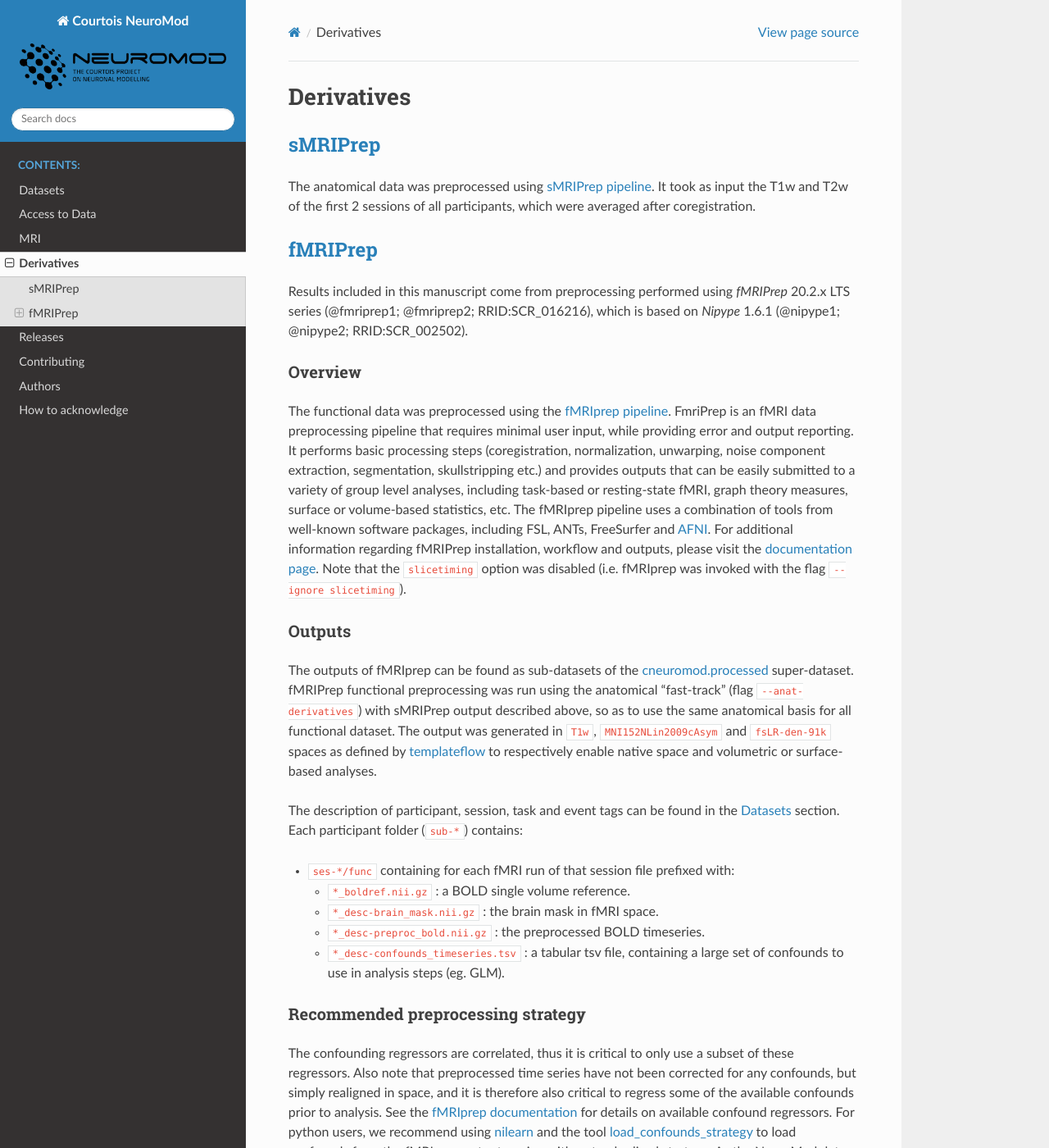
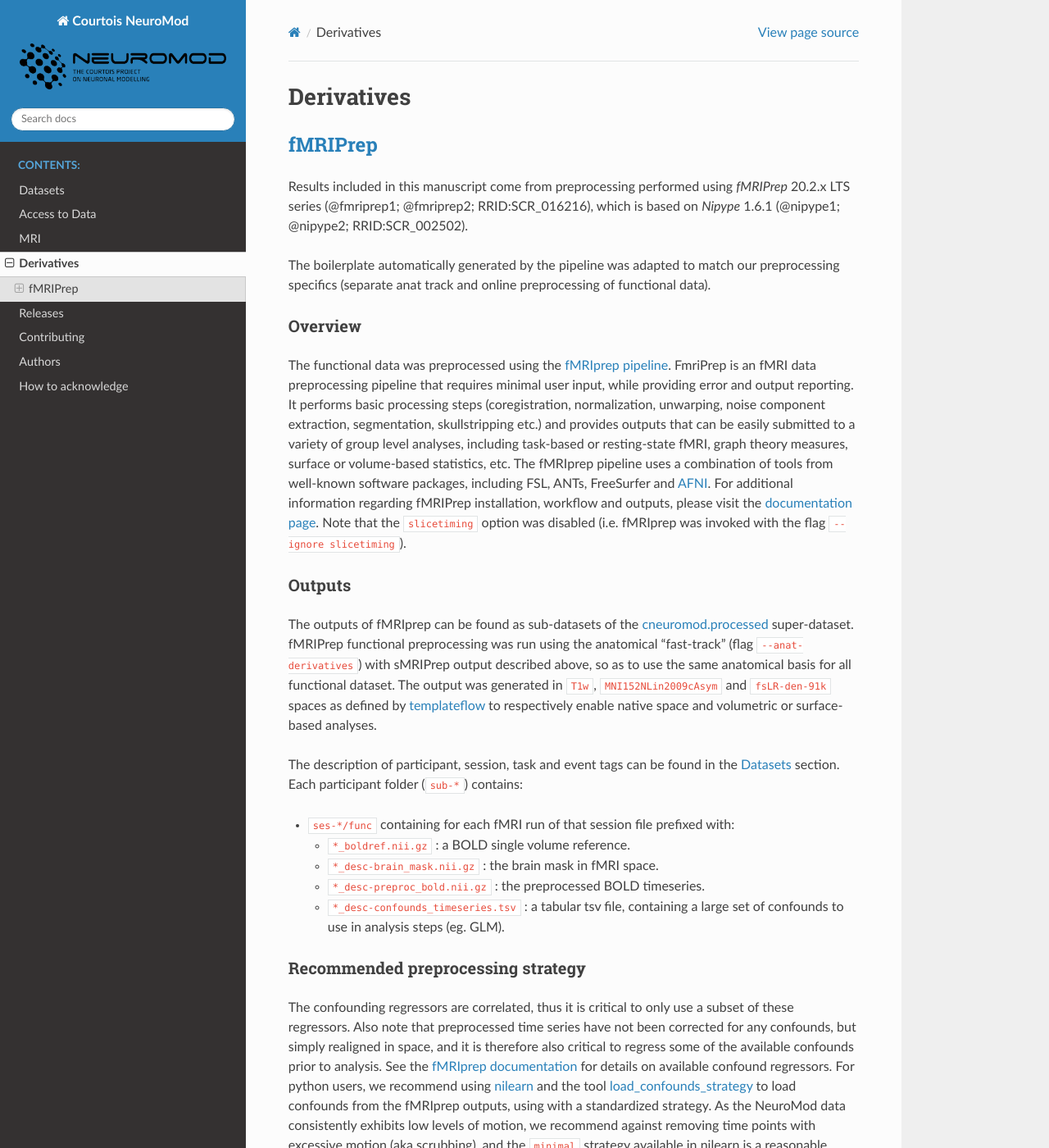
Before and after one commit to courtois-neuromod/cneuromod_docs, a Sphinx documentation site: the page built from source/DERIVATIVES.md, in a window 1280 px wide and 1400 px high. Shown: the whole window at 82% size. Built offline with Sphinx 7.4.7 and the Read the Docs theme 2.0.0, drawn with Linux system fonts in a browser that asks for light colours; some of the changed text lies outside the part shown.

Commit message:
doc boilerplate adaptation

```diff
--- a/source/DERIVATIVES.md
+++ b/source/DERIVATIVES.md
@@ -1,18 +1,14 @@
 # Derivatives
 
-## [sMRIPrep](https://github.com/courtois-neuromod/anat.smriprep)
-
-The anatomical data was preprocessed using [sMRIPrep pipeline](https://github.com/nipreps/smriprep).
-It took as input the T1w and T2w of the first 2 sessions of all participants, which were averaged after coregistration.
-
 ## [fMRIPrep](https://github.com/courtois-neuromod/cneuromod.fmriprep)
-
 
 Results included in this manuscript come from preprocessing
 performed using *fMRIPrep* 20.2.x LTS series
 (@fmriprep1; @fmriprep2; RRID:SCR_016216),
 which is based on *Nipype* 1.6.1
 (@nipype1; @nipype2; RRID:SCR_002502).
+
+The boilerplate automatically generated by the pipeline was adapted to match our preprocessing specifics (separate anat track and online preprocessing of functional data).
 
 ### Overview
 The functional data was preprocessed using the [fMRIprep pipeline](https://fmriprep.readthedocs.io/en/stable/installation.html). FmriPrep is an fMRI data preprocessing pipeline that requires minimal user input, while providing error and output reporting. It performs basic processing steps (coregistration, normalization, unwarping, noise component extraction, segmentation, skullstripping etc.) and provides outputs that can be easily submitted to a variety of group level analyses, including task-based or resting-state fMRI, graph theory measures, surface or volume-based statistics, etc. The fMRIprep pipeline uses a combination of tools from well-known software packages, including FSL, ANTs, FreeSurfer and [AFNI](https://afni.nimh.nih.gov/). For additional information regarding fMRIPrep installation, workflow and outputs, please visit the [documentation page](https://fmriprep.readthedocs.io/en/stable/installation.html).
```
Also changed, not shown: other parts of source/DERIVATIVES.md (+4 -1 lines).
